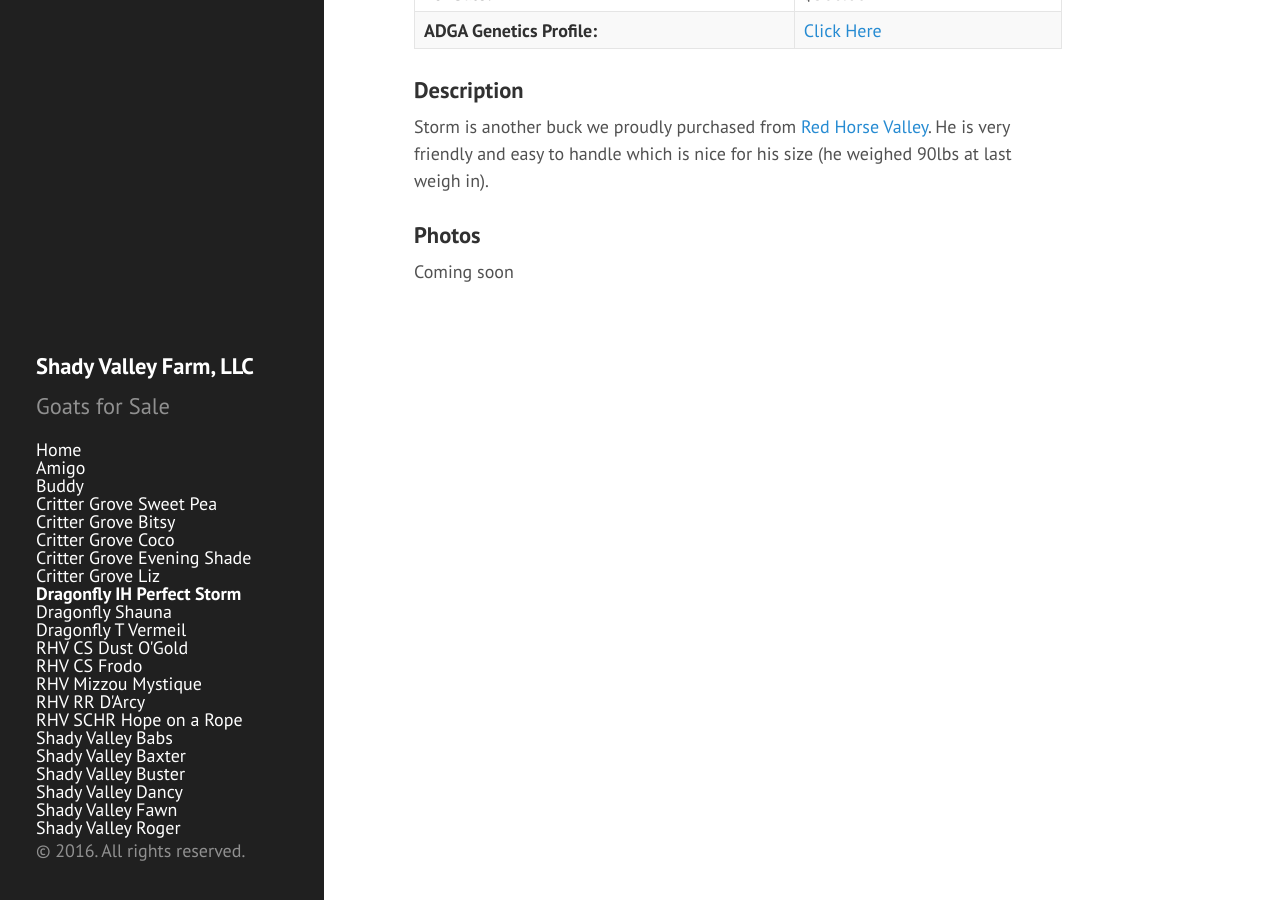
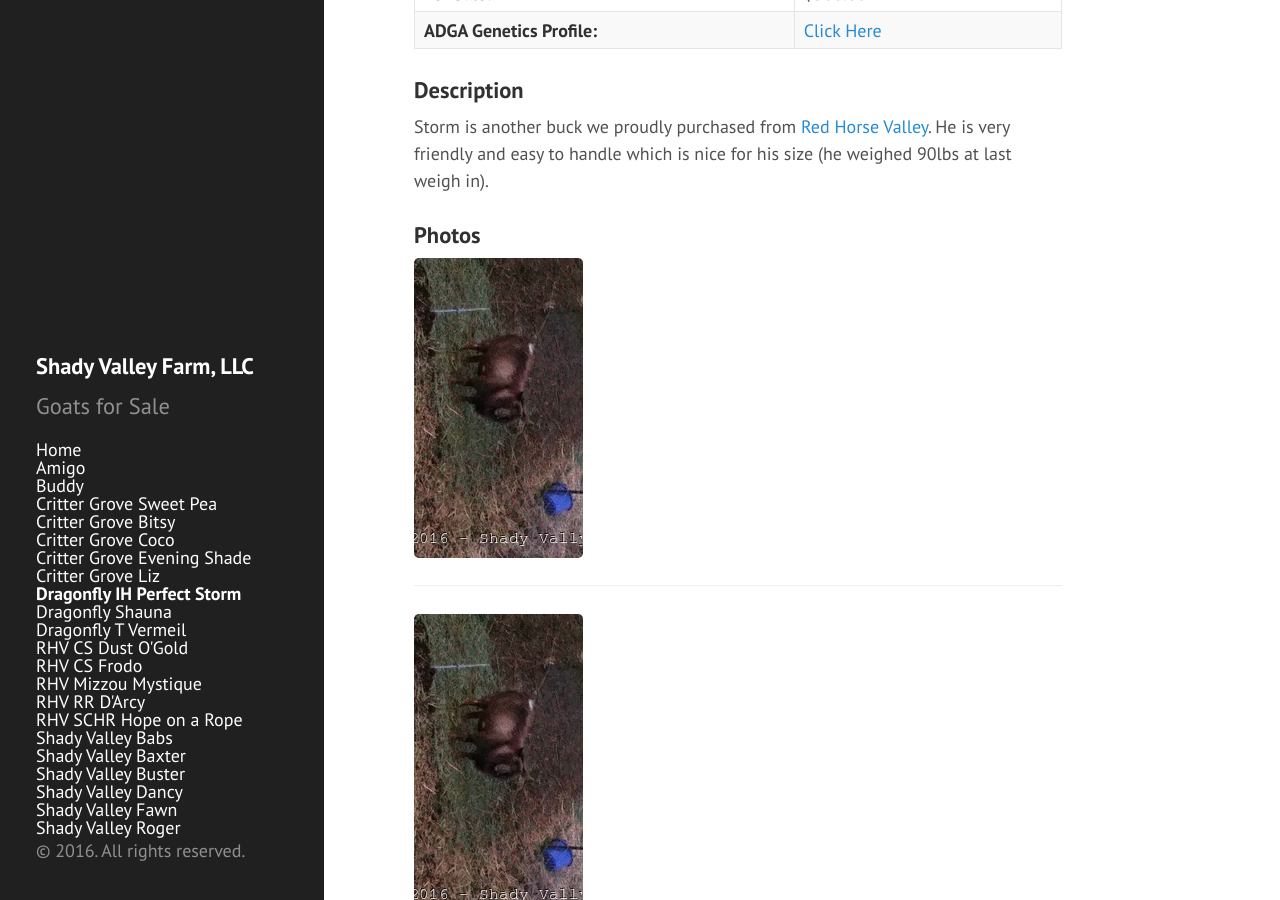
Before and after one commit to shadyvalleyfarm/shadyvalleyfarm.github.io, a Jekyll site: the page built from goats/Dragonfly_IH_Perfect_Storm.md, in a window 1280 px wide and 900 px high, scrolled down 374 px. Built offline with Jekyll 4.4.1, drawn with Linux system fonts in a browser that asks for light colours; Markdown is read by kramdown in place of the engine named in the settings.

Commit message:
Add pics of Frodo and Storm

```diff
--- a/goats/Dragonfly_IH_Perfect_Storm.md
+++ b/goats/Dragonfly_IH_Perfect_Storm.md
@@ -22,4 +22,6 @@ Storm is another buck we proudly purchased from <a href="http://www.redhorsevall
 
 ### Photos
 
-Coming soon
+<img src="/images/goats/Storm/1.jpg" alt="Image of Storm" class="pic"/>
+<hr>
+<img src="/images/goats/Storm/1.jpg" alt="Image of Storm" class="pic"/>
```
Also changed, not shown: goats/RHV_CS_Frodo.md (+1 -1 lines), images/goats/Frodo/1.jpg (added), images/goats/Storm/1.jpg (added), images/goats/Storm/2.jpg (added).
